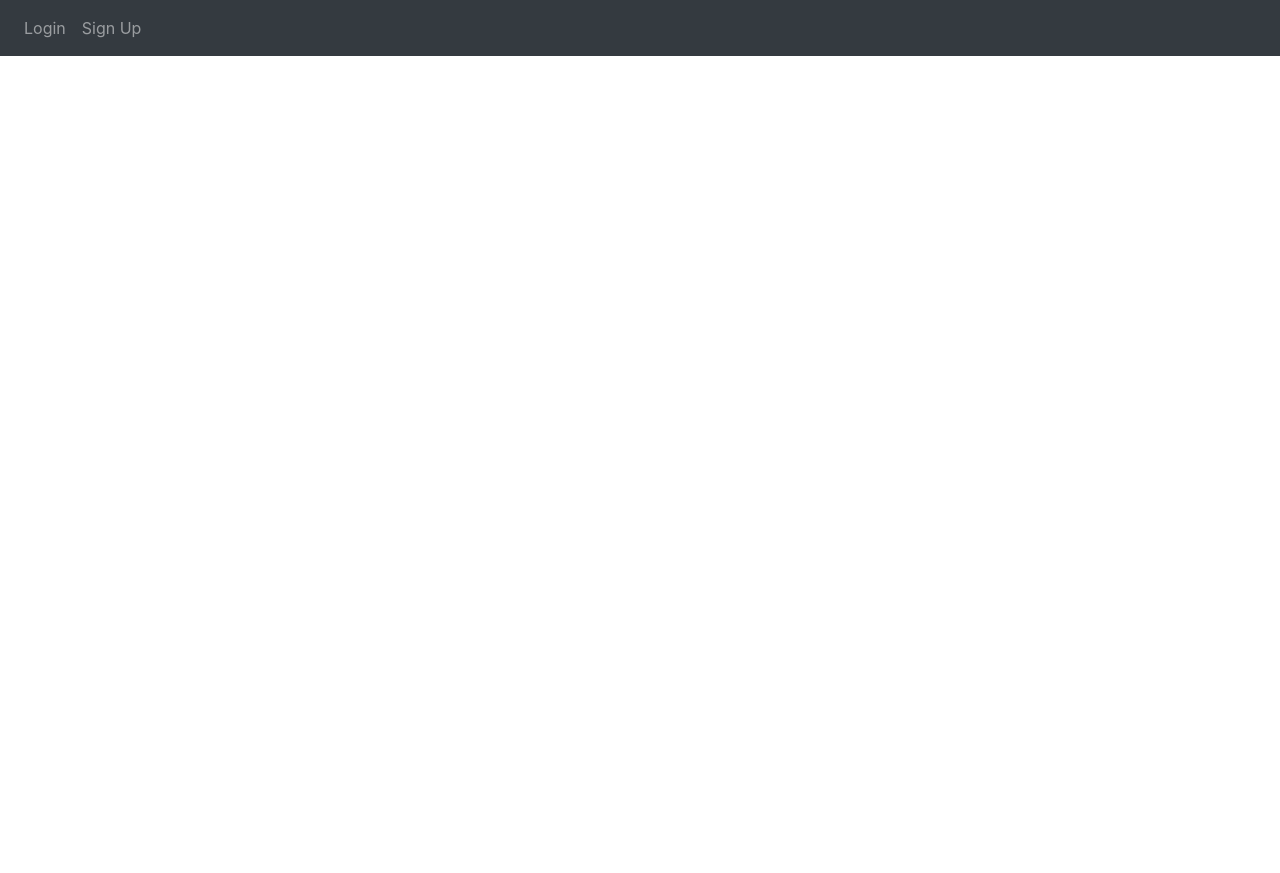
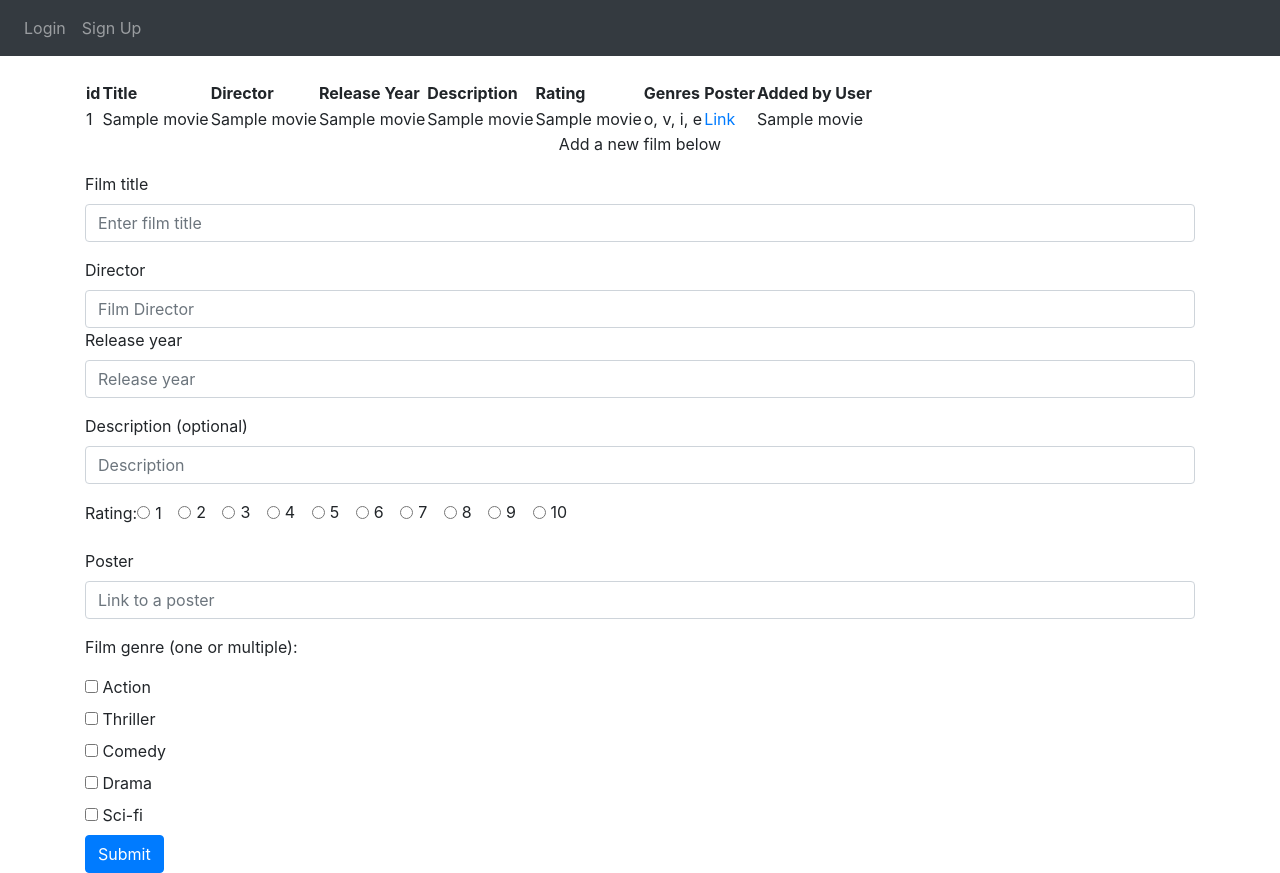
Before and after one commit to Ilya-vg/nix_flask, a Flask app: template project/templates/home.html in a window 1280 px wide. Before the commit the page ends 56 px from the top, so only its background shows below. Run offline with Flask 2, Linux system fonts and the light colour scheme; the template is opened without the code that fills it: most values are stand-ins (such as "Sample title", 1, 10 or a date in 2020); some libraries are stand-ins or nearby versions.

Commit message:
listed all films in db at /

```diff
--- a/project/auth.py
+++ b/project/auth.py
@@ -27,7 +27,7 @@ def login():
         else:
             flash('Email does not exist.', category='error')
 
-        return render_template("home.html", user=current_user)
+        return redirect(url_for('views.home', user=current_user))
     return render_template('login.html', user=current_user)
 
 
--- a/project/models.py
+++ b/project/models.py
@@ -9,3 +9,8 @@ class User(db.Model, UserMixin):
     username = db.Column(db.String(150))
     email = db.Column(db.String(150), unique=True)
     password = db.Column(db.String(150))
+
+    def get_username(self):
+        return self.username
+
+    # check if user is admin
--- a/project/templates/home.html
+++ b/project/templates/home.html
@@ -1,15 +1,151 @@
 {% extends "base.html" %}
 
-<body>
+{% block content %}
+  <body>
+  <br>
 
-<div class='div_outer'>
-{%
-for movie in list_movies:
-%}
-  <div class='div_inner'>Movies in the database: {{ movie }}</div>
-{%
-endfor
-%}
-</div>
+  <table>
+    <thead><tr><th>id</th><th>Title</th><th>Director</th><th>Release Year</th><th>Description</th>
+    <th>Rating</th><th>Genres</th><th>Poster</th><th>Added by User</th></tr></thead>
+    <tbody>
+      {% if list_movies %}
+        {% for movie in list_movies: %}
+          <tr><td>{{ movie[0] }}</td>
+            <td>{{ movie[1] }}</td>
+            <td>{{ movie[2] }}</td>
+            <td>{{ movie[3] }}</td>
+            <td>{{ movie[4] }}</td>
+            <td>{{ movie[5] }}</td>
 
-</body>
+            <td>{{ ', '.join(movie[8:]) }}</td>
+
+            <td><a href={{ movie[6] }}>Link</a></td>
+            <td>{{ movie[7] }}</td></tr>
+        {% endfor %}
+      {% else %}
+        <div>No movies in the database yet.</div>
+      {% endif %}
+    </tbody>
+  </table>
+
+  <div>
+    <form method="POST">
+      <p style="text-align:center"; >Add a new film below</p>
+      <div class="form-group">
+        <label for="title">Film title</label>
+        <input type="text"
+               class="form-control"
+               id="title"
+               name="title"
+               placeholder="Enter film title">
+      </div>
+      <div>
+        <label for="director">Director</label>
+        <input type="text"
+               class="form-control"
+               id="director"
+               name="director"
+               placeholder="Film Director">
+      </div>
+      <div class="form-group">
+        <label for="release_date">Release year</label>
+        <input type="text"
+               class="form-control"
+               id="release_date"
+               name="release_year"
+               placeholder="Release year">
+      </div>
+      <div class="form-group">
+        <label for="description">Description (optional)</label>
+        <input type="text"
+               class="form-control"
+               id="description"
+               name="description"
+               placeholder="Description">
+      </div>
+
+      <div class="form-check form-check-inline">
+        Rating:
+        <input class="form-check-input" type="radio" name="rating" id="inlineRadio1" value="1">
+        <label class="form-check-label" for="inlineRadio1">1</label>
+      </div>
+      <div class="form-check form-check-inline">
+        <input class="form-check-input" type="radio" name="rating" id="inlineRadio2" value="2">
+        <label class="form-check-label" for="inlineRadio2">2</label>
+      </div>
+      <div class="form-check form-check-inline">
+        <input class="form-check-input" type="radio" name="rating" id="inlineRadio3" value="3">
+        <label class="form-check-label" for="inlineRadio3">3</label>
+      </div>
+            <div class="form-check form-check-inline">
+        <input class="form-check-input" type="radio" name="rating" id="inlineRadio4" value="4">
+        <label class="form-check-label" for="inlineRadio4">4</label>
+      </div>
+      <div class="form-check form-check-inline">
+        <input class="form-check-input" type="radio" name="rating" id="inlineRadio5" value="5">
+        <label class="form-check-label" for="inlineRadio5">5</label>
+      </div>
+      <div class="form-check form-check-inline">
+        <input class="form-check-input" type="radio" name="rating" id="inlineRadio6" value="6">
+        <label class="form-check-label" for="inlineRadio6">6</label>
+      </div>
+            <div class="form-check form-check-inline">
+        <input class="form-check-input" type="radio" name="rating" id="inlineRadio7" value="7">
+        <label class="form-check-label" for="inlineRadio7">7</label>
+      </div>
+      <div class="form-check form-check-inline">
+        <input class="form-check-input" type="radio" name="rating" id="inlineRadio8" value="8">
+        <label class="form-check-label" for="inlineRadio8">8</label>
+      </div>
+      <div class="form-check form-check-inline">
+        <input class="form-check-input" type="radio" name="rating" id="inlineRadio9" value="9">
+        <label class="form-check-label" for="inlineRadio9">9</label>
+      </div>
+            <div class="form-check form-check-inline">
+        <input class="form-check-input" type="radio" name="rating" id="inlineRadio10" value="10">
+        <label class="form-check-label" for="inlineRadio10">10</label>
+            </div>
+      <br>
+      <br>
+      <div class="form-group">
+        <label for="poster">Poster</label>
+        <input type="url"
+               class="form-control"
+               id="poster"
+               name="poster"
+               placeholder="Link to a poster">
+      </div>
+
+    <fieldset>
+      <p>Film genre (one or multiple):</p>
+      <div>
+        <input type="checkbox" id="action" name="genre" value="action">
+        <label for="action">Action</label>
+      </div>
+      <div>
+        <input type="checkbox" id="thriller" name="genre" value="thriller">
+        <label for="thriller">Thriller</label>
+      </div>
+      <div>
+        <input type="checkbox" id="comedy" name="genre" value="comedy">
+        <label for="comedy">Comedy</label>
+      </div>
+      <div>
+        <input type="checkbox" id="drama" name="genre" value="drama">
+        <label for="drama">Drama</label>
+      </div>
+      <div>
+        <input type="checkbox" id="sci-fi" name="genre" value="sci-fi">
+        <label for="sci-fi">Sci-fi</label>
+      </div>
+    </fieldset>
+
+    <button type="submit" class="btn btn-primary">Submit</button>
+    </form>
+  </div>
+
+
+
+
+  </body>
+{% endblock %}
```
Also changed, not shown: project/forms.py (added, +17 -0 lines), project/init_db.py (+17 -17 lines), project/views.py (+63 -8 lines), 2 other files.
